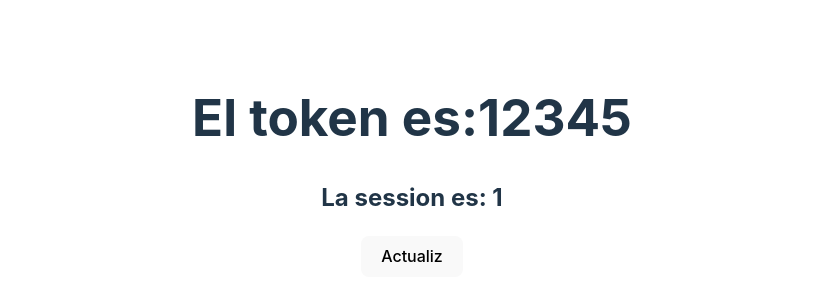
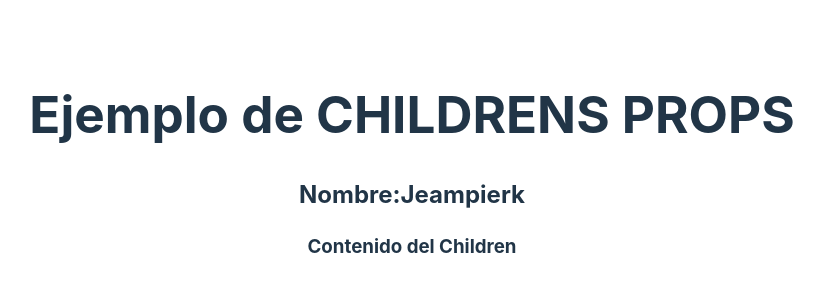
Before and after one commit to Dev-Simon20/00-OpenBoot, a React (Vite) app: page / in a window 1280 px wide. Shown: the part 234-534 px from the top of the page, without its empty margins (228-1052 px from the left). Built offline with nearby package versions, Linux system fonts and the light colour scheme.

Commit message:
Se termino el Eejmplo4 -- video4

```diff
--- a/src/App.jsx
+++ b/src/App.jsx
@@ -7,6 +7,7 @@ import Gretff from './Components/pure/gretingf'
 import Ejemplo1 from './hooks/Ejmplo1'
 import Ejemplo2 from './hooks/Ejemplo2'
 import MiComponenteConContexto from './hooks/Ejemplo3'
+import Ejemplo4 from './hooks/Eejmplo4'
 
 function App() {
   const [count, setCount] = useState(0)
@@ -18,7 +19,13 @@ function App() {
        <TaskList></TaskList> */}
        {/* <Ejemplo1/> */}
        {/* <Ejemplo2></Ejemplo2> */}
-       <MiComponenteConContexto></MiComponenteConContexto>
+       {/* <MiComponenteConContexto></MiComponenteConContexto> */}
+       <Ejemplo4 nombre={'Jeampierk'}>
+        {/* Todo lo que esta aqui adentro de este Componente es tratado como props .childrem */}
+        <h3>
+          Contenido del Children
+        </h3>
+       </Ejemplo4>
     </>
   )
 }
--- /dev/null
+++ b/src/hooks/Eejmplo4.jsx
@@ -0,0 +1,21 @@
+/**
+ * Eejmplo para emtender el uso de props.children
+ */
+
+const Ejemplo4=(props)=>{
+
+    return (<>
+         <h1>Ejemplo de CHILDRENS PROPS </h1>
+         <h2>
+            Nombre:{props.nombre}
+         </h2>
+         {/*props.children pintara por defecto
+         aquello que se encuentre entre las etiquetas de apertura y cierre
+         de este componente desde el componente de orden superior*/}
+         {props.children}
+
+    </>)
+}
+
+
+export default Ejemplo4
```
